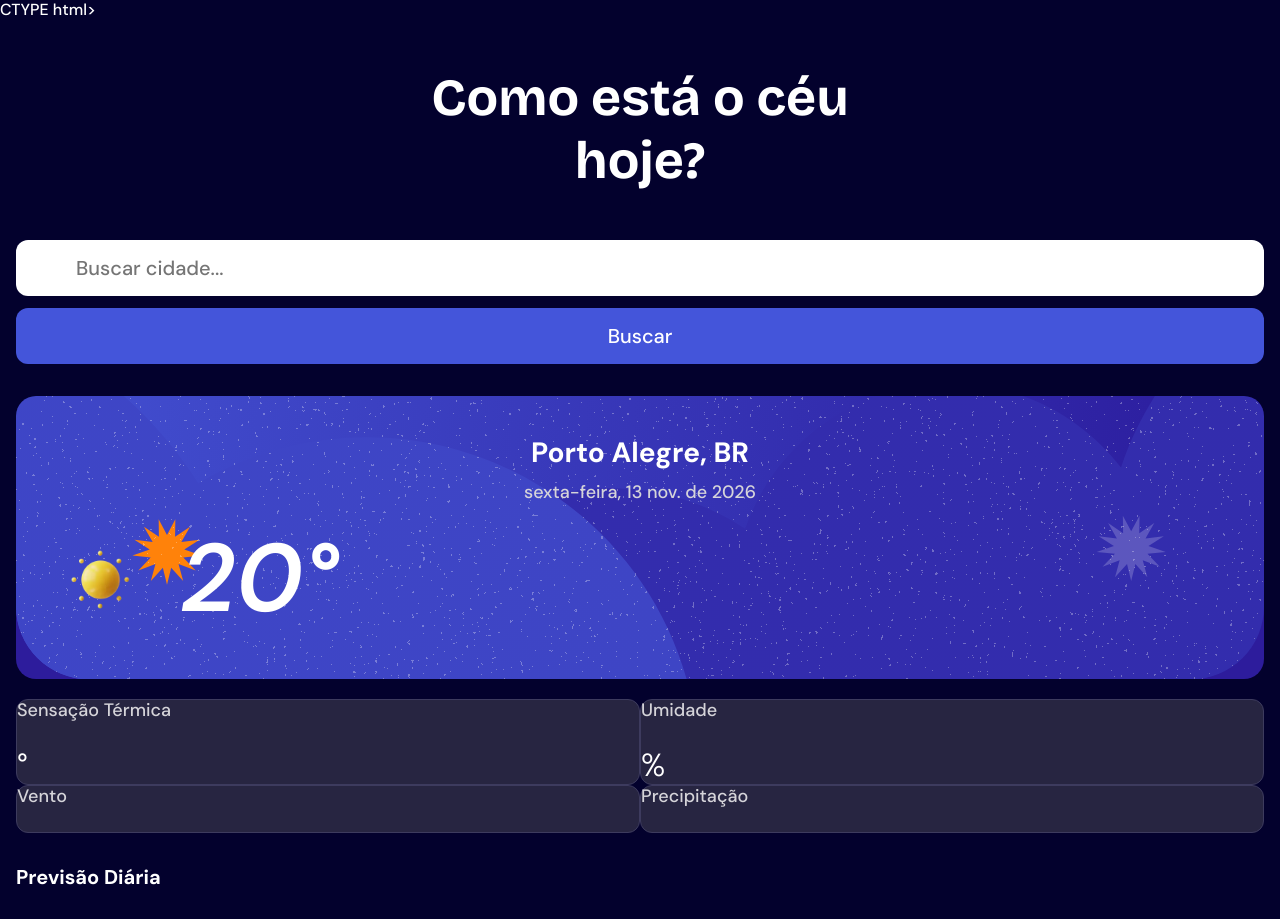
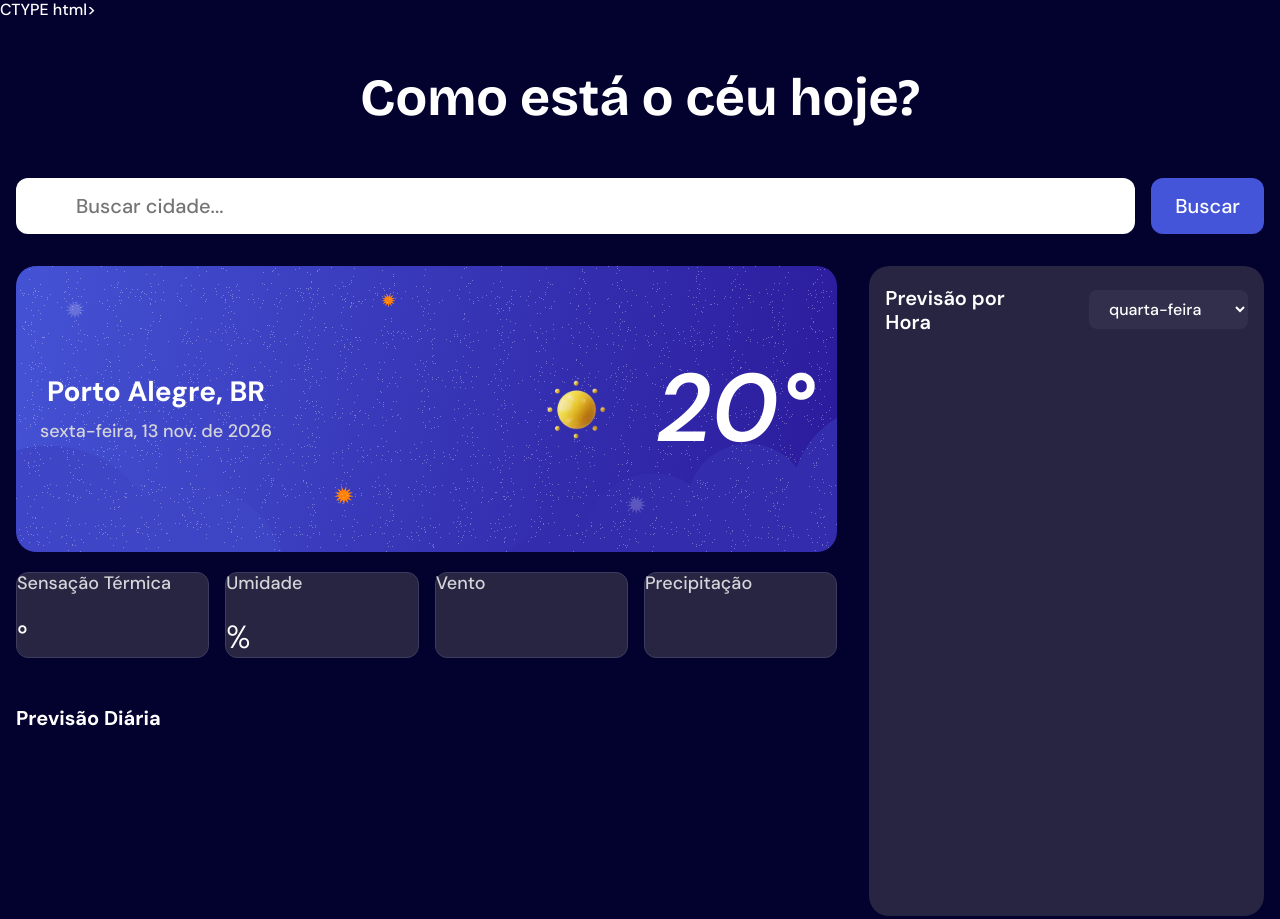
Before and after one commit to mateusprestes8845-cmd/aula28-projeto01, a plain HTML site: page index.html in a window 1280 px wide. Shown: the top 919 px of the page. Drawn offline with Linux system fonts and the light colour scheme; no server answers.

Commit message:
Update style.css

```diff
--- a/style.css
+++ b/style.css
@@ -194,6 +194,7 @@ h1 {
 #condicoes {
     display: grid;
     grid-template-columns: repeat(2, 1fr);
+    gap: 16px;
 }
 
 .condicao {
@@ -309,3 +310,64 @@ h1 {
     width: 40px;
     height: auto;
 }
+
+.hora-texto {
+    font-size: 20px;
+}
+
+.hora-temp {
+    font-size: 16px;
+    justify-self: end;
+}
+
+
+@media (min-width: 700px) {
+        header, main {
+            width: min(calc(100% - 48px), 1216x);
+        }
+
+        #buscar {
+            grid-template-columns: 1fr auto;
+        }
+
+        #crt-atual {
+            flex-direction: row;
+            justify-content: space-between;
+            align-items: center;
+            background-image: url(imagens/bg-today-large.svg);
+            padding-top: 83px;
+            padding-bottom: 83px;
+        }
+
+        #condicoes {
+            grid-template-columns: repeat(4, 1fr);
+        }
+
+        #dias {
+            grid-template-columns: repeat(7, 1fr);
+        }
+
+        #selDia {
+            font-size: 16px;
+        }
+}
+
+@media (min-width: 1000px) {
+    h1 {
+        max-width: none;
+    }
+
+    #painel {
+        gap: 48px 32px;
+        grid-template-columns: repeat(3, 1fr);
+        grid-template-areas:
+        'atual atual por-hora'
+        'diaria diaria por-hora';
+    }
+
+    #por-hora-conteudo {
+        position: absolute;
+        height: 100%;
+        max-height: none;
+    }
+}
```
